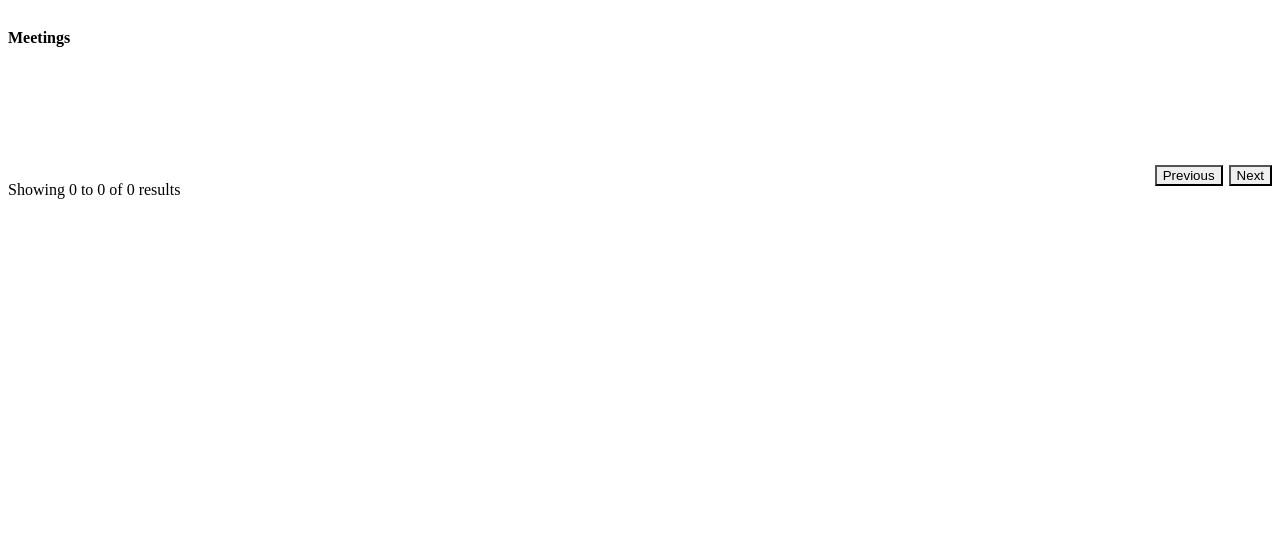
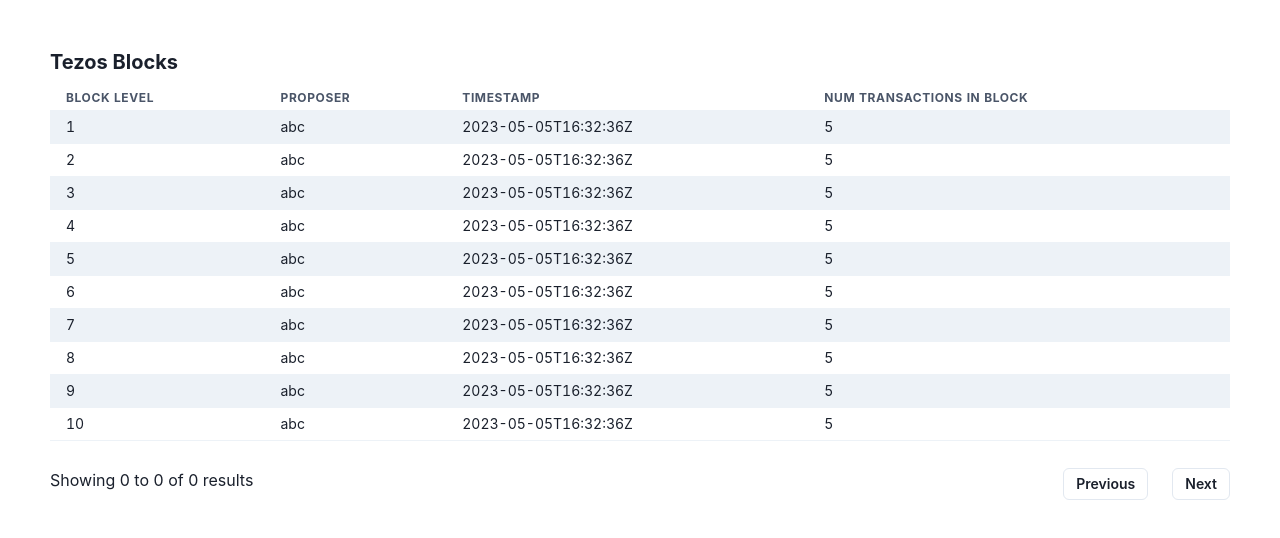
Before and after one commit to ivanob/papers-tezos-code-challenge, a React (Vite) app: page / in a window 1280 px wide. Shown: the top 538 px of the page. Built offline with nearby package versions, Linux system fonts and the light colour scheme.

Commit message:
added component for the table itself

```diff
--- a/src/App.tsx
+++ /dev/null
@@ -1,67 +0,0 @@
-// import { useState } from 'react'
-import {
-  Grid,
-  Button,
-  GridItem,
-  Heading,
-  Spacer,
-  ButtonGroup,
-  Text,
-} from "@chakra-ui/react";
-
-function TableTezosTxns() {
-  // const [count, setCount] = useState(0)
-
-  return (
-    <>
-       <Grid templateColumns="repeat(3, 1fr)" gap={3} id="main">
-      <GridItem rowSpan={2} colSpan={3} margin={"0px"}>
-        <Heading as="h4" size="md">
-          Meetings
-        </Heading>
-      </GridItem>
-
-      <GridItem
-        rowSpan={2}
-        colSpan={3}
-        h={90}
-      >
-        {/* <TableMeetings
-          data={getDisplayableData(data, pagination)[0]}
-          selectHandler={selectMeeting}
-        /> */}
-      </GridItem>
-      <GridItem w="100%" h="10">
-        <Text>{`Showing ${0} to ${
-          0
-        } of ${0} results`}</Text>
-      </GridItem>
-      <Spacer />
-      <GridItem w="100%" h="10">
-        <ButtonGroup variant="outline" spacing="6" float={"right"}>
-          <Button
-            size="sm"
-            // eslint-disable-next-line @typescript-eslint/no-empty-function
-            onClick={()=>{}}
-            isDisabled={false}
-          >
-            Previous
-          </Button>
-          <Button
-            size="sm"
-            // eslint-disable-next-line @typescript-eslint/no-empty-function
-            onClick={()=>{}}
-            isDisabled={
-              false
-            }
-          >
-            Next
-          </Button>
-        </ButtonGroup>
-      </GridItem>
-    </Grid>
-    </>
-  )
-}
-
-export default TableTezosTxns
--- /dev/null
+++ b/src/TableTezosTxns.tsx
@@ -0,0 +1,44 @@
+import {
+  TableContainer,
+  Table,
+  Th,
+  Tr,
+  Thead,
+  Tbody,
+  Td,
+  Checkbox,
+} from "@chakra-ui/react";
+import { TezosBlock } from "./types";
+
+function TableTezosTxns(props: { data: TezosBlock[] }) {
+  // const [count, setCount] = useState(0)
+
+  return (
+    <TableContainer>
+      <Table size="sm" variant="striped" className="table-meetings">
+        <Thead>
+          <Tr>
+            <Th>Block level</Th>
+            <Th>Proposer</Th>
+            <Th>Timestamp</Th>
+            <Th>Num transactions in block</Th>
+          </Tr>
+        </Thead>
+        <Tbody>
+          {props.data.map((b: TezosBlock, i: number) => {
+            return (
+              <Tr key={i}>
+                <Td>{b.blockLevel}</Td>
+                <Td>{b.proposer}</Td>
+                <Td>{b.timestamp}</Td>
+                <Td>{b.numTnxsBlock}</Td>
+              </Tr>
+            );
+          })}
+        </Tbody>
+      </Table>
+    </TableContainer>
+  );
+}
+
+export default TableTezosTxns;
--- /dev/null
+++ b/src/TezosDashboard.css
@@ -0,0 +1,7 @@
+#root {
+  padding: 50px;
+}
+
+#datepicker {
+  border: 1px solid #000;
+}
--- /dev/null
+++ b/src/TezosDashboard.tsx
@@ -0,0 +1,142 @@
+// import { useState } from 'react'
+import {
+  Grid,
+  Button,
+  GridItem,
+  Heading,
+  Spacer,
+  ButtonGroup,
+  Text,
+} from "@chakra-ui/react";
+import { useEffect, useState } from "react";
+import TableTezosTxns from "./TableTezosTxns";
+import "./TezosDashboard.css";
+import { TezosBlock } from "./types";
+
+const initializeData = (): TezosBlock[] => {
+  return [{
+    blockLevel: 1,
+    proposer: 'abc',
+    timestamp: '2023-05-05T16:32:36Z',
+    numTnxsBlock: 5
+  },
+  {
+    blockLevel: 2,
+    proposer: 'abc',
+    timestamp: '2023-05-05T16:32:36Z',
+    numTnxsBlock: 5
+  },
+  {
+    blockLevel: 3,
+    proposer: 'abc',
+    timestamp: '2023-05-05T16:32:36Z',
+    numTnxsBlock: 5
+  },
+  {
+    blockLevel: 4,
+    proposer: 'abc',
+    timestamp: '2023-05-05T16:32:36Z',
+    numTnxsBlock: 5
+  },
+  {
+    blockLevel: 5,
+    proposer: 'abc',
+    timestamp: '2023-05-05T16:32:36Z',
+    numTnxsBlock: 5
+  },
+  {
+    blockLevel: 6,
+    proposer: 'abc',
+    timestamp: '2023-05-05T16:32:36Z',
+    numTnxsBlock: 5
+  },
+  {
+    blockLevel: 7,
+    proposer: 'abc',
+    timestamp: '2023-05-05T16:32:36Z',
+    numTnxsBlock: 5
+  },
+  {
+    blockLevel: 8,
+    proposer: 'abc',
+    timestamp: '2023-05-05T16:32:36Z',
+    numTnxsBlock: 5
+  },
+  {
+    blockLevel: 9,
+    proposer: 'abc',
+    timestamp: '2023-05-05T16:32:36Z',
+    numTnxsBlock: 5
+  },
+  {
+    blockLevel: 10,
+    proposer: 'abc',
+    timestamp: '2023-05-05T16:32:36Z',
+    numTnxsBlock: 5
+  }]
+}
+
+const MAX_NUMBER_ELEMENTS_PER_PAGE = 10;
+
+function TezosDashboard() {
+  const [blocks] = useState<TezosBlock[]>(initializeData());
+  // const [count, setCount] = useState(0)
+  useEffect(() => {
+    // Fetch data from API or any other source
+    // fetch("https://example.com/data")
+    //   .then((response) => response.json())
+    //   .then((data) => setData(data))
+    //   .catch((error) => console.log(error));
+    console.log('load data')
+  }, []);
+
+  return (
+    <>
+       <Grid templateColumns="repeat(3, 1fr)" gap={3} id="main">
+      <GridItem rowSpan={2} colSpan={3} margin={"0px"}>
+        <Heading as="h4" size="md">
+          Tezos Blocks
+        </Heading>
+      </GridItem>
+
+      <GridItem
+        rowSpan={2}
+        colSpan={3}
+        h={20 + 35 * MAX_NUMBER_ELEMENTS_PER_PAGE}
+      >
+        <TableTezosTxns data={blocks}/>
+      </GridItem>
+      <GridItem w="100%" h="10">
+        <Text>{`Showing ${0} to ${
+          0
+        } of ${0} results`}</Text>
+      </GridItem>
+      <Spacer />
+      <GridItem w="100%" h="10">
+        <ButtonGroup variant="outline" spacing="6" float={"right"}>
+          <Button
+            size="sm"
+            // eslint-disable-next-line @typescript-eslint/no-empty-function
+            onClick={()=>{}}
+            isDisabled={false}
+          >
+            Previous
+          </Button>
+          <Button
+            size="sm"
+            // eslint-disable-next-line @typescript-eslint/no-empty-function
+            onClick={()=>{}}
+            isDisabled={
+              false
+            }
+          >
+            Next
+          </Button>
+        </ButtonGroup>
+      </GridItem>
+    </Grid>
+    </>
+  )
+}
+
+export default TezosDashboard
--- a/src/main.tsx
+++ b/src/main.tsx
@@ -1,9 +1,12 @@
 import React from "react";
 import ReactDOM from "react-dom/client";
-import TableTezosTxns from "./App";
+import { ChakraProvider } from "@chakra-ui/react";
+import TezosDashboard from "./TezosDashboard";
 
 ReactDOM.createRoot(document.getElementById("root") as HTMLElement).render(
   <React.StrictMode>
-    <TableTezosTxns/>
+    <ChakraProvider>
+        <TezosDashboard/>
+    </ChakraProvider>
   </React.StrictMode>
 );
--- /dev/null
+++ b/src/types.tsx
@@ -0,0 +1,7 @@
+
+export type TezosBlock = {
+    blockLevel: number,
+    proposer: string,
+    timestamp: string,
+    numTnxsBlock: number
+}
```
